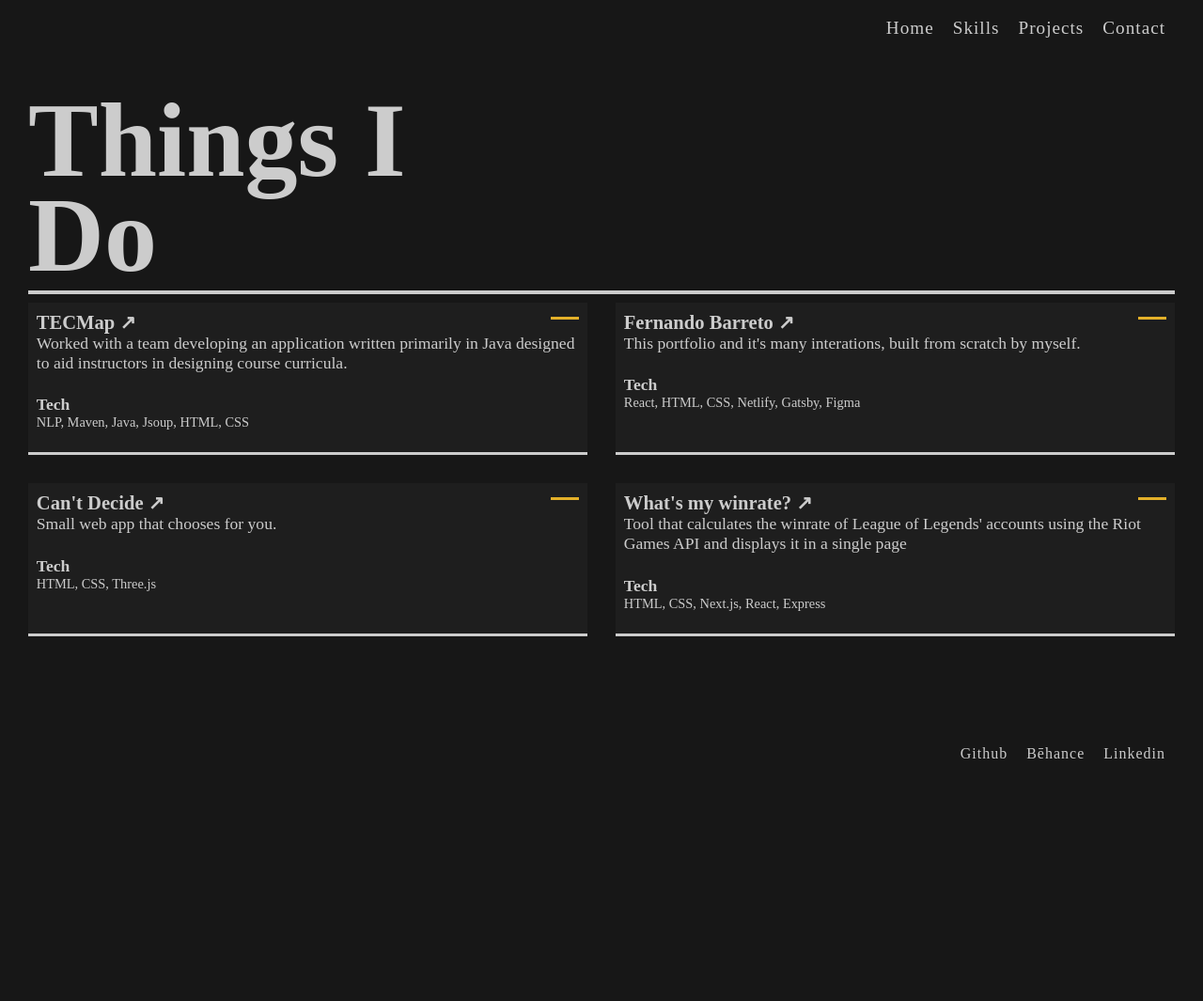
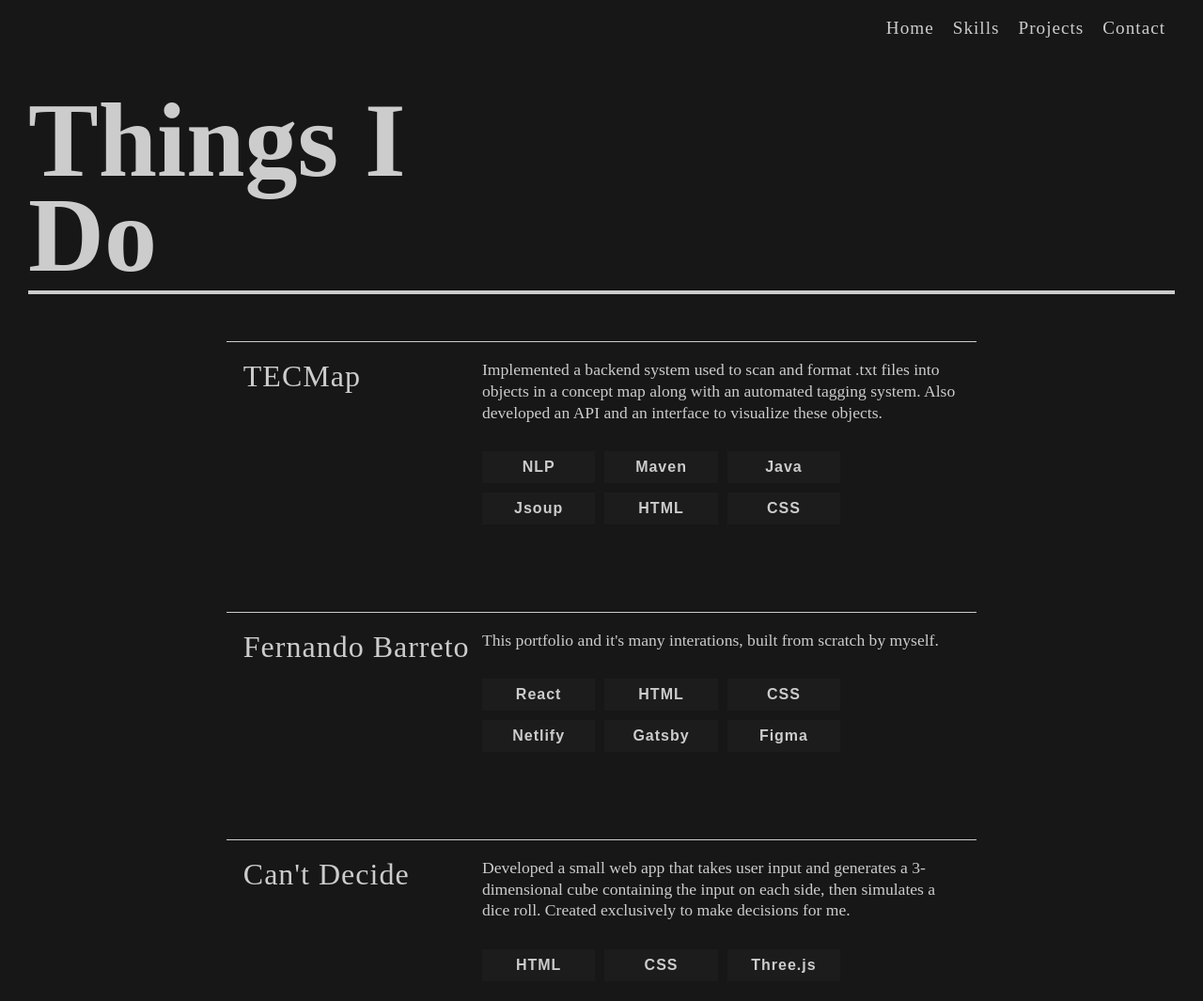
Before and after one commit to phernandoe/fernandobarreto, a Gatsby site: page /Projects in a window 1280 px wide. Shown: the top 1065 px of the page at 94% size. Before the commit the page ends 827 px from the top, so only its background shows below. Built offline with nearby package versions, Linux system fonts and the light colour scheme; Gatsby itself is replaced by a stand-in of ours.

Commit message:
Typography and layout adjustments

```diff
--- a/src/components/ProjectsContent.js
+++ b/src/components/ProjectsContent.js
@@ -1,27 +1,38 @@
 import React from 'react';
+import Tools from './Tools';
 
-const ProjectsContent = ({projects}) => (
+const ProjectsContent = ({projects}) => {
+
+  return (
     <section className='projects center-block'>
-    {projects.map( (project) => (
+
+      { projects.map( (project) => {
+
+          return (
+
           <div className='project'>
 
-        <div className='project-header'>
-          <h3 className='project-title emph'>
-            <a className='link' rel="noopener noreferrer" target='_blank' href={project.link}>{project.title} &#8599;</a>
+            <h3 className='project-title'>
+              <a className='link' rel="noopener noreferrer" target='_blank' href={project.link}>{project.title}</a>
             </h3>
+
+            <div className='project-info'>
               <p className='project-desc'>
                 {project.desc}
               </p>
+
+              <Tools tools={project.tools}/>
+
             </div>
 
-        <div className='project-tools'>
-          <h4 className='tools-header'>Tech</h4>
-          <p className='tools'>{project.tools}</p>
-        </div>
+          </div>);
 
-      </div>
-    ))}
+        }
+      )}
+
     </section>
   )
 
+}
+
 export default ProjectsContent;
--- /dev/null
+++ b/src/components/Tools.js
@@ -0,0 +1,18 @@
+import React from 'react';
+
+const Tools = props => (
+
+    <div className='project-tools' >
+
+        {props.tools.map( tool => (
+            <div className='project-tool-container' key={tool}>
+              <p className='project-tool'>
+                {tool}
+              </p>
+            </div>
+        ))}
+
+    </div>
+)
+
+export default Tools;
--- a/src/data/data.js
+++ b/src/data/data.js
@@ -44,7 +44,7 @@ const data = {
       ]
     },
     languages: {
-      title: 'Languages / Frameworks',
+      title: 'Languages & Frameworks',
       items: [
         'Python',
         'Javascript',
@@ -68,26 +68,26 @@ const data = {
   projects: [
     {
       title: 'TECMap',
-      tools: 'NLP, Maven, Java, Jsoup, HTML, CSS',
-      desc: 'Worked with a team developing an application written primarily in Java designed to aid instructors in designing course curricula.',
+      tools: ['NLP', 'Maven', 'Java', 'Jsoup', 'HTML', 'CSS'],
+      desc: 'Implemented a backend system used to scan and format .txt files into objects in a concept map along with an automated tagging system. Also developed an API and an interface to visualize these objects.',
       link: 'https://github.com/tobydragon/tecmap'
     },
     {
       title: 'Fernando Barreto',
-      tools: 'React, HTML, CSS, Netlify, Gatsby, Figma',
+      tools: ['React', 'HTML', 'CSS', 'Netlify', 'Gatsby', 'Figma'],
       desc: "This portfolio and it's many interations, built from scratch by myself.",
       link: 'https://fernandobarreto.netlify.com/'
     },
     {
       title: "Can't Decide",
-      tools: 'HTML, CSS, Three.js',
-      desc: 'Small web app that chooses for you.',
+      tools: ['HTML', 'CSS', 'Three.js'],
+      desc: 'Developed a small web app that takes user input and generates a 3-dimensional cube containing the input on each side, then simulates a dice roll. Created exclusively to make decisions for me. ',
       link: 'https://phernandoe.github.io/CantDecide/'
     },
     {
-      title: "What's my winrate?",
-      tools: 'HTML, CSS, Next.js, React, Express',
-      desc: "Tool that calculates the winrate of League of Legends' accounts using the Riot Games API and displays it in a single page",
+      title: "What's My Winrate?",
+      tools: ['HTML', 'CSS', 'Next.js', 'React', 'Express'],
+      desc: "Developed a tool that calculates the win rate of League of Legends’ accounts using the Riot Games API and displays it in a single page.",
       link: 'https://github.com/phernandoe/WhatsMyWinrate'
     }
   ]
--- a/src/pages/Contact.js
+++ b/src/pages/Contact.js
@@ -8,7 +8,7 @@ const Contact = () => (
 
   <Layout>
 
-    <section>
+    <section className='section'>
 
       <title>Fernando Barreto | Contact</title>
 
--- a/src/pages/Projects.js
+++ b/src/pages/Projects.js
@@ -12,7 +12,7 @@ const Projects = () => (
 
     <title>Fernando Barreto | Projects</title>
 
-    <section>
+    <section className='section'>
 
       <Header title='Things I Do' />
       <hr />
--- a/src/styles/style.css
+++ b/src/styles/style.css
@@ -24,6 +24,7 @@ body {
   color: var(--text-color);
   min-height: 100%;
   overflow-x: hidden;
+  font-family: serif;
 }
 
 .container {
@@ -109,6 +110,8 @@ textarea:-webkit-autofill:focus {
   margin-bottom: 2em;
   letter-spacing: 1px;
   font-size: 1.2rem;
+  position: sticky;
+  top: 0;
 }
 
 .footer {
@@ -163,70 +166,93 @@ hr {
 /* Skills */
 .skills {
   display: grid;
-  grid-template-columns: 1fr 1fr 1fr;
-  grid-gap: 30px;
+  grid-template-columns: 1fr;
+  grid-gap: 75px;
+  margin-top: 50px;
+  --margin-l-r: 12em;
+  margin-left: var(--margin-l-r);
+  margin-right: var(--margin-l-r);
+  margin-bottom: 50px;
+}
+
+.skills-container {
+  border-top: 1px solid var(--text-color);
+  display: grid;
+  grid-template-columns: 1fr 2fr;
+  padding: 1em;
 }
 
 .skill-list {
-  padding: 0.5em;
-  background-color: var(--box-color);
-  border-bottom: 3px solid var(--text-color);
-}
-
-.skill-list-title {
-  position: relative;
   margin: 0;
 }
 
 .skill-list-item {
+  text-align: right;
+  font-size: 1.4rem;
+  font-family: sans-serif;
+  font-weight: 900;
   margin-bottom: 0.5em;
 }
 
+
 /* Projects */
 .projects {
+  --margin-l-r: 12em;
   display: grid;
-  grid-template-columns: 1fr 1fr;
-  grid-gap: 30px;
-  margin-bottom: 100px;
+  grid-template-columns: 1fr;
+  grid-gap: 75px;
+  margin-bottom: 50px;
+  margin-top: 50px;
+  margin-left: var(--margin-l-r);
+  margin-right: var(--margin-l-r);
+
 }
 
 .project {
-  background-color: var(--box-color);
-  border-bottom: 3px solid var(--text-color);
-  padding: 0.5em;
+  background-color: transparent;
+  border-top: 1px solid var(--text-color);
+  padding: 1em;
+  position: relative;
+  display: grid;
+  grid-template-columns: 1fr 2fr;
 }
 
-.project-title {
+.project-title, .skill-list-title {
   position: relative;
   margin: 0;
+  margin-bottom: 0.7em;
+  font-weight: 300;
+  letter-spacing: 1px;
+  font-size: 2rem;
 }
 
-.project-desc, .tools {
-  margin-top: 0;
+.project-info {
 }
 
-.tools-header {
-  margin-bottom: 0;
+.project-tools {
+  display: grid;
+  grid-template-columns: 1fr 1fr 1fr;
+  grid-gap: 10px;
+  width: 75%;
+  margin-top: 30px;
 }
 
-.tools {
-  font-size: 0.9rem;
+.project-tool {
+  margin: 0.5em;
 }
 
-/* Cool little line */
-.project-title > .link::before {
-  content: '';
-  position: absolute;
-  right: 0;
-  bottom: 15px;
-  width: 30px;
-  height: 3px;
-  background: var(--highlight-color);
-  transition: 200ms ease-in-out;
+.project-tool-container {
+  background-color: rgba(255, 255, 255, 0.025);
+  text-align: center;
+  font-family: sans-serif;
+  font-weight: 900;
+  font-size: 1rem;
+  letter-spacing: 1px;
 }
 
-.project-title > .link:hover::before {
-  width: 50px;
+.project-desc {
+  margin-top: 0;
+  line-height: 1.3em;
 }
 
 /* Form */
```
Also changed, not shown: src/components/SkillsContent.js (+18 -9 lines). Lines whose indentation alone changed are shown as unchanged.
